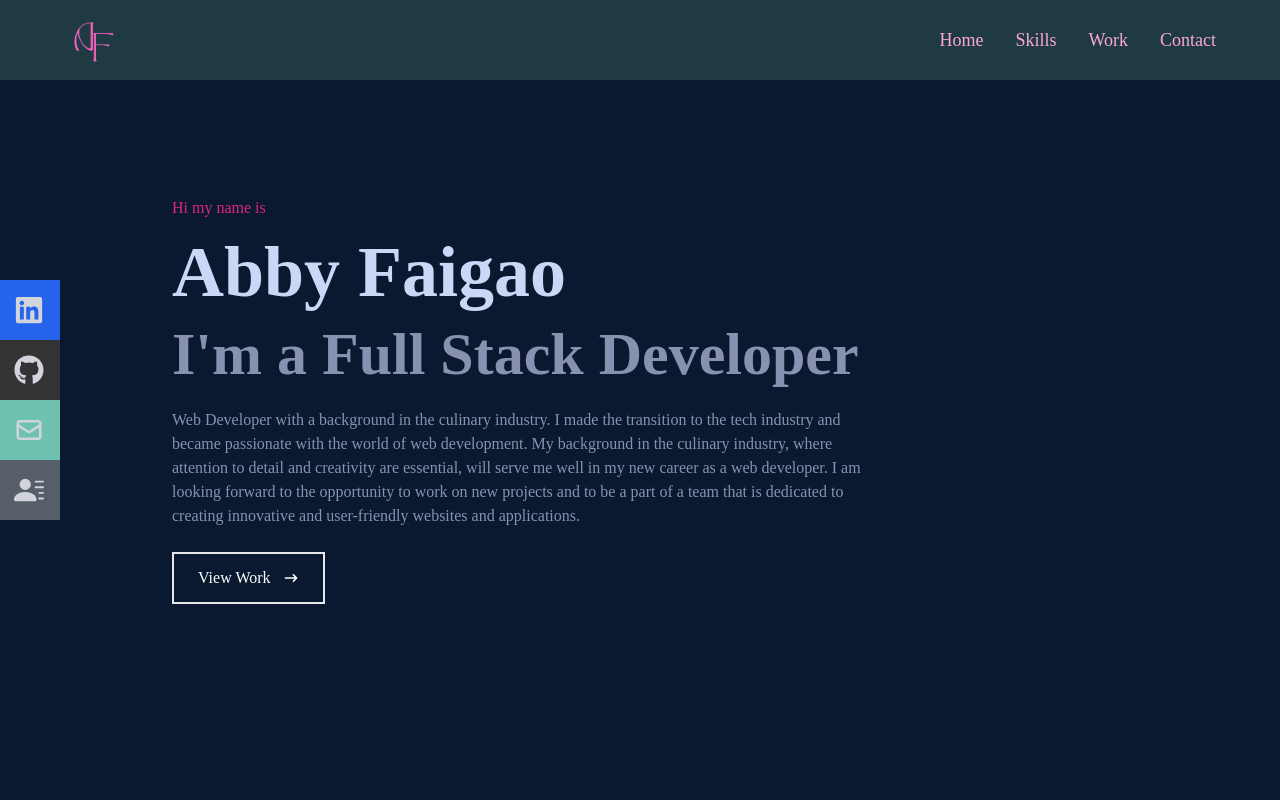
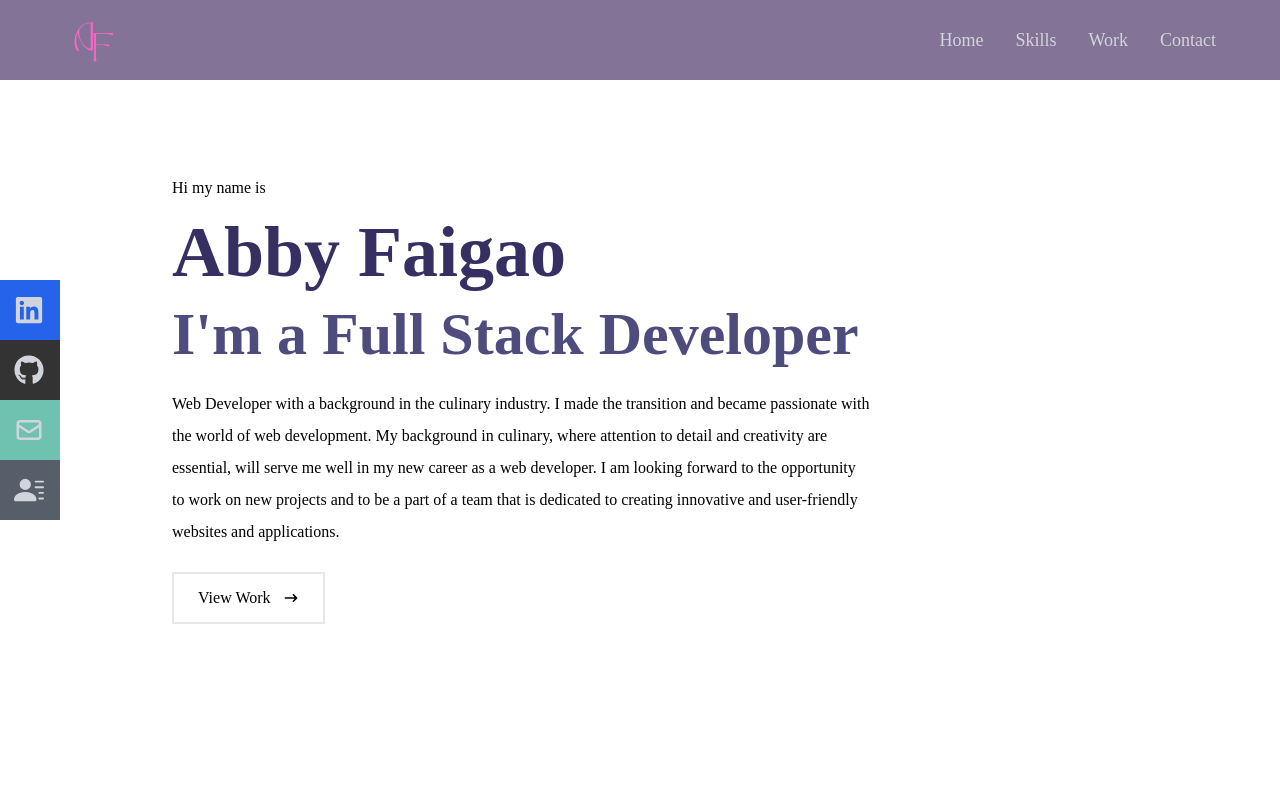
Before and after one commit to Abby1129/port-ab-tech, a React (Create React App) app: page / in a window 1280 px wide. Shown: the top 800 px of the page. Built offline with nearby package versions, Linux system fonts and the light colour scheme.

Commit message:
change navbar and home scheme

```diff
--- a/src/App.js
+++ b/src/App.js
@@ -2,6 +2,7 @@ import Navbar from "./components/Navbar";
 import Home from "./components/Home";
 import Skills from "./components/Skills";
 import Work from "./components/Work";
+import Contact from "./components/Contact";
 
 function App() {
   return (
@@ -9,7 +10,8 @@ function App() {
       <Navbar />
       <Home />
       <Skills />
-      <Work />S
+      <Work />
+      <Contact />
     </>
   );
 }
--- a/src/components/Home.jsx
+++ b/src/components/Home.jsx
@@ -3,28 +3,27 @@ import { HiArrowNarrowRight } from "react-icons/hi";
 
 const Home = () => {
   return (
-    <div name="home" className="bg-[#0a192f] w-full h-screen ">
+    <div name="home" className=" w-full h-screen ">
       {/* Container */}
       <div className="max-w-[1000px] mx-auto px-8 flex flex-col justify-center h-full ">
-        <p className="text-pink-600 py-2">Hi my name is</p>
-        <h1 className="text-4xl sm:text-7xl font-bold text-[#ccd6f6] py-2">
+        <p className="text-black-900 py-2">Hi my name is</p>
+        <h1 className="text-4xl sm:text-7xl font-bold text-[#363062] py-2">
           Abby Faigao
         </h1>
-        <h2 className="text-xl sm:text-6xl font-bold text-[#8892b0] py-2">
+        <h2 className="text-xl sm:text-6xl font-bold text-[#4D4C7D] py-2">
           I'm a Full Stack Developer
         </h2>
-        <p className="text-[#8892b0] py-4 max-w-[700px]">
+        <p className="text-black-900 py-4 max-w-[700px] leading-8">
           Web Developer with a background in the culinary industry. I made the
-          transition to the tech industry and became passionate with the world
-          of web development. My background in the culinary industry, where
-          attention to detail and creativity are essential, will serve me well
-          in my new career as a web developer. I am looking forward to the
-          opportunity to work on new projects and to be a part of a team that is
-          dedicated to creating innovative and user-friendly websites and
-          applications.
+          transition and became passionate with the world of web development. My
+          background in culinary, where attention to detail and creativity are
+          essential, will serve me well in my new career as a web developer. I
+          am looking forward to the opportunity to work on new projects and to
+          be a part of a team that is dedicated to creating innovative and
+          user-friendly websites and applications.
         </p>
         <div>
-          <button className="text-white group border-2 px-6 py-3 my-2 flex items-center hover:bg-pink-600 hover:border-pink-600">
+          <button className="text-black group border-2 px-6 py-3 my-2 flex items-center hover:bg-[#827397] hover:border-[#827397]">
             View Work
             <span className="group-hover:rotate-90 duration-300 ">
               <HiArrowNarrowRight className="ml-3" />
--- a/src/components/Navbar.jsx
+++ b/src/components/Navbar.jsx
@@ -10,7 +10,7 @@ const Navbar = () => {
   const handleClick = () => setNav(!nav);
 
   return (
-    <div className="fixed w-full h-[80px] flex justify-between items-center px-12 bg-[#203A43] text-pink-300 text-lg">
+    <div className="fixed w-full h-[80px] flex justify-between items-center px-12 bg-[#827397] text-gray-300 text-lg">
       <div>
         <img src={Logo} alt="Logo" style={{ width: "100px" }} />
       </div>
@@ -18,7 +18,6 @@ const Navbar = () => {
       {/* menu */}
       <ul className="hidden md:flex ">
         <li>Home</li>
-        {/* <li>About</li> */}
         <li>Skills</li>
         <li>Work</li>
         <li>Contact</li>
```
